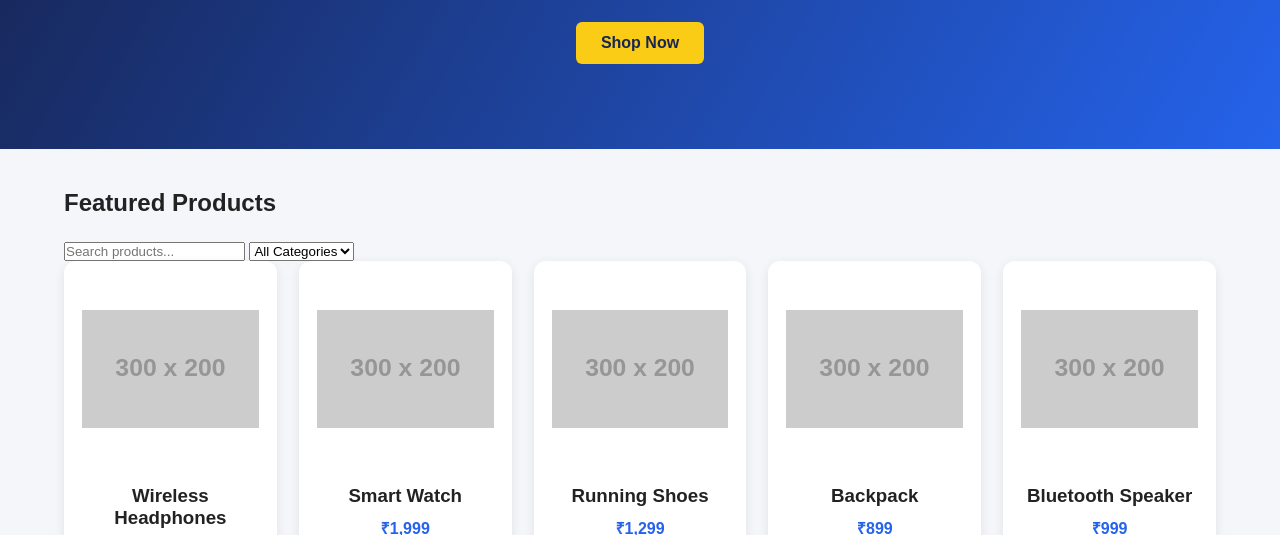
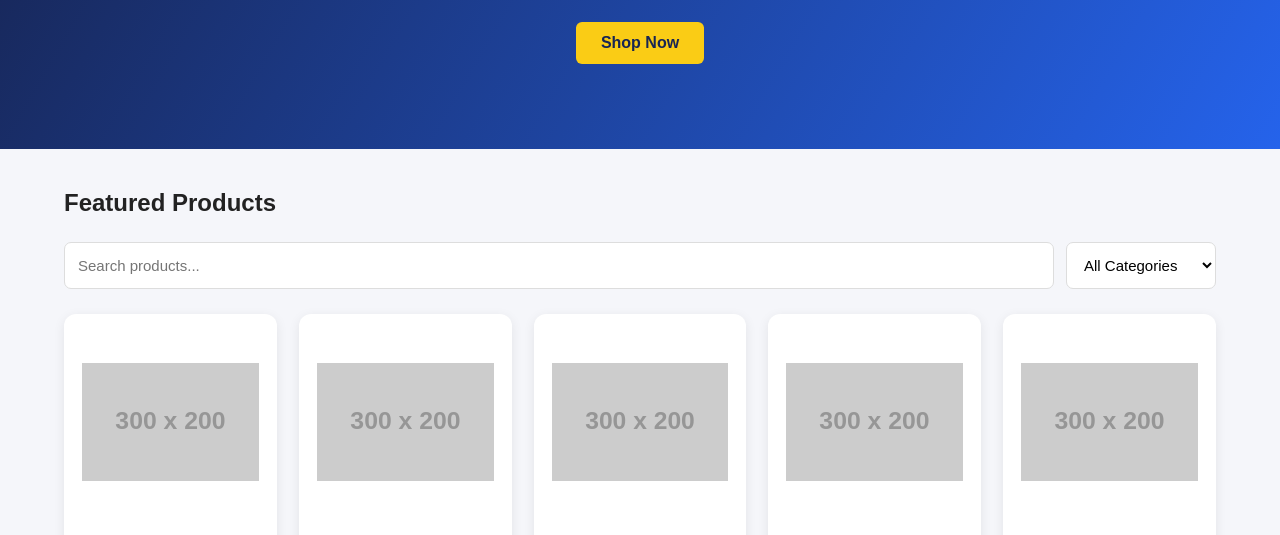
Before and after one commit to sanjayram2213/shopsphere-ecommerce, a plain HTML site: page index.html in a window 1280 px wide. Shown: the part 228-763 px from the top of the page. Drawn offline with Linux system fonts and the light colour scheme; placeholder pictures from the web are drawn by us.

Commit message:
Update style.css
Style search and category filters

```diff
--- a/style.css
+++ b/style.css
@@ -160,3 +160,33 @@ footer {
     height: 125px;
   }
 }
+
+.shop-controls {
+  display: flex;
+  gap: 12px;
+  margin-bottom: 25px;
+  flex-wrap: wrap;
+}
+
+.shop-controls input,
+.shop-controls select {
+  padding: 13px;
+  border: 1px solid #ddd;
+  border-radius: 7px;
+  font-size: 15px;
+  background: white;
+}
+
+.shop-controls input {
+  flex: 1;
+  min-width: 180px;
+}
+
+.shop-controls select {
+  min-width: 150px;
+}
+
+.shop-controls input:focus,
+.shop-controls select:focus {
+  outline: 2px solid #2563eb;
+}
```
